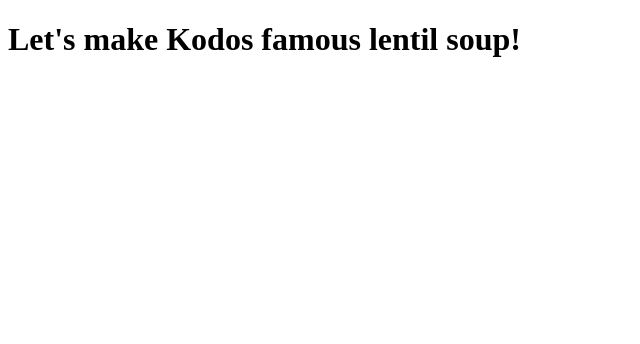
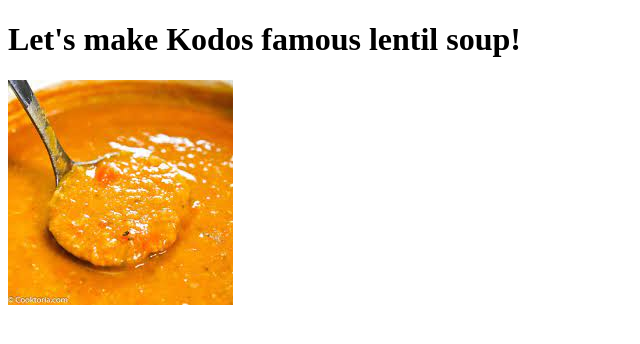
Before and after one commit to KodosThealien/odin-recipes, a plain HTML site: page recipes/lentil_soup.html in a window 1280 px wide. Shown: the whole page, without its empty margins (0-640 px from the left). Drawn offline with Linux system fonts and the light colour scheme.

Commit message:
Fix lentil_soup.html code to <img src> from <a href> because I'm new.

```diff
--- a/recipes/lentil_soup.html
+++ b/recipes/lentil_soup.html
@@ -9,7 +9,7 @@
     </head>
     <body>
         <h1>Let's make Kodos famous lentil soup!</h1>
-        <a href="recipes/lentil_soup.jpeg"></a>
+        <img src="lentil_soup.jpeg">
 
 
     </body>
```
